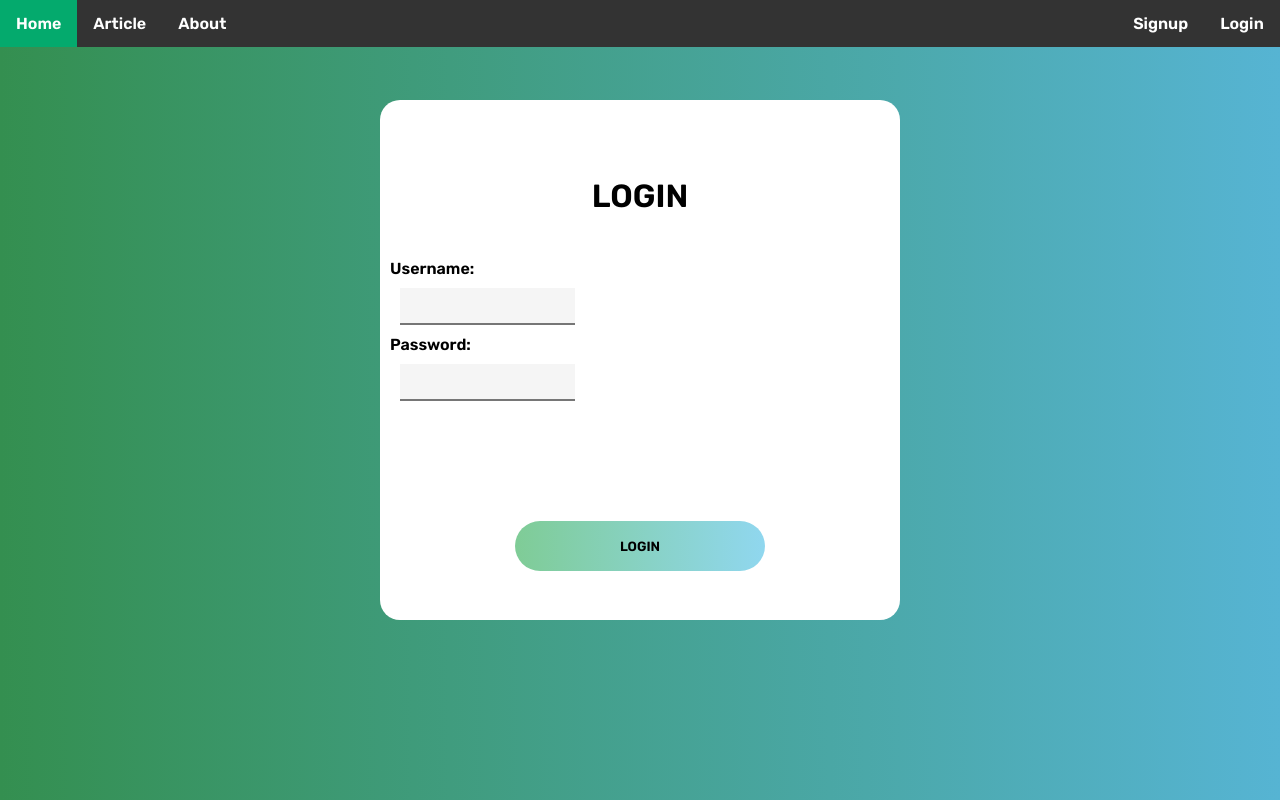
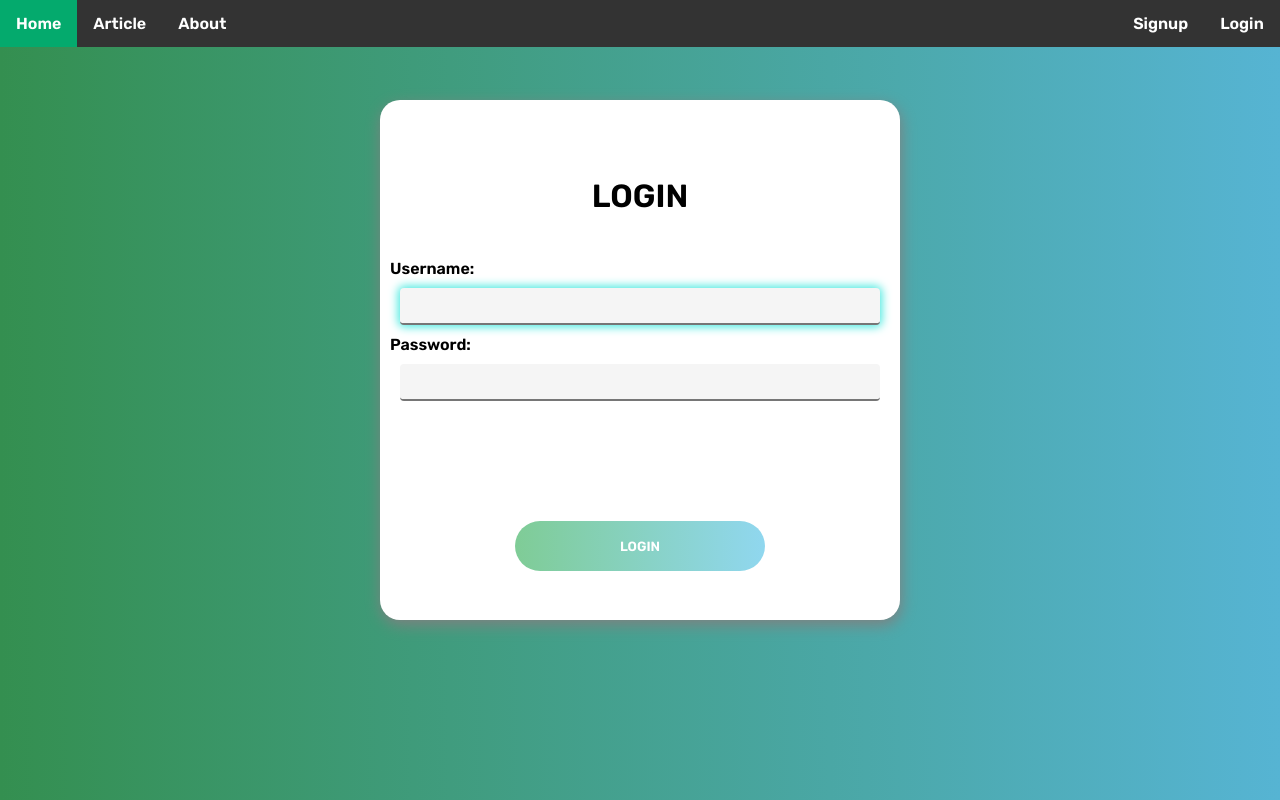
Before and after one commit to mojtaba174/madcraftProject, a Django app: page /users/login/ in a window 1280 px wide. Run offline with Django 3.2, Linux system fonts and the light colour scheme.

Commit message:
login page change

```diff
--- a/static/style.css
+++ b/static/style.css
@@ -69,8 +69,9 @@ ul.horizontal li a.active{
     margin:0;
     border-radius:20px;
     padding: 10px;
+    box-shadow: 1px 5px 15px grey;
+}
 
-}
 #login{
     position: absolute;
     right: 50%;
@@ -78,6 +79,7 @@ ul.horizontal li a.active{
     transform: translateX(50%);
 
 }
+
 .form_logandsing input{
     display: block;
     padding: 10px;
@@ -87,6 +89,11 @@ ul.horizontal li a.active{
     /*border-bottom: black;*/
     margin: 10px;
     background: #f5f5f5;
+    width: 480px;
+    border-radius: 4px;
+}
+.form_logandsing input:focus{
+    box-shadow: 0 0 10px 2px #46e9df
 }
 .form_logandsing input,button{
     outline: none;
@@ -110,7 +117,7 @@ ul.horizontal li a.active{
     background: linear-gradient(to right, #7fcc96, #90d7ef);
     transition: background 0.7s linear;
     z-index: 1;
-
+    color:white;
 }
 
     .form_logandsing button::before {
```
